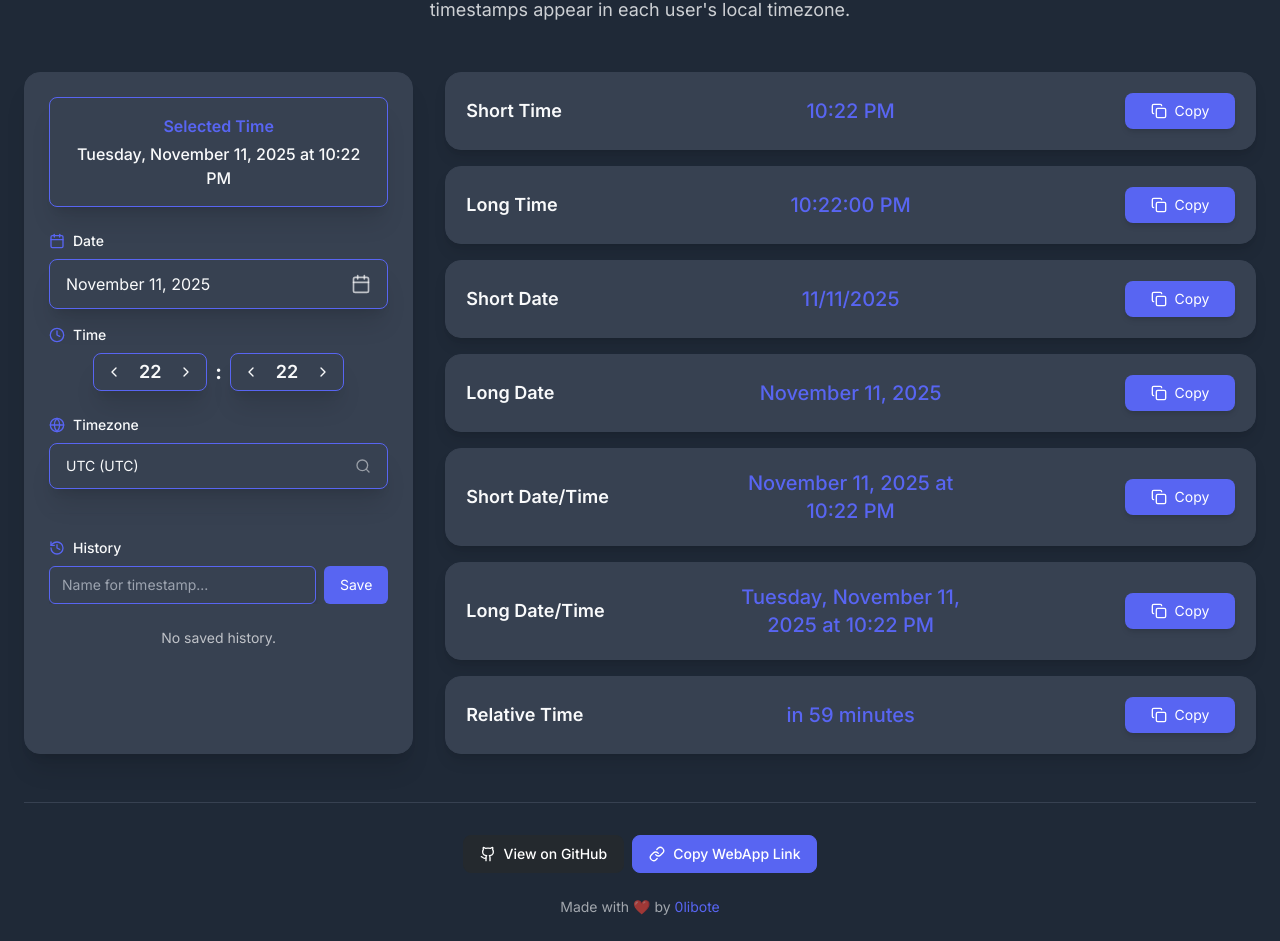
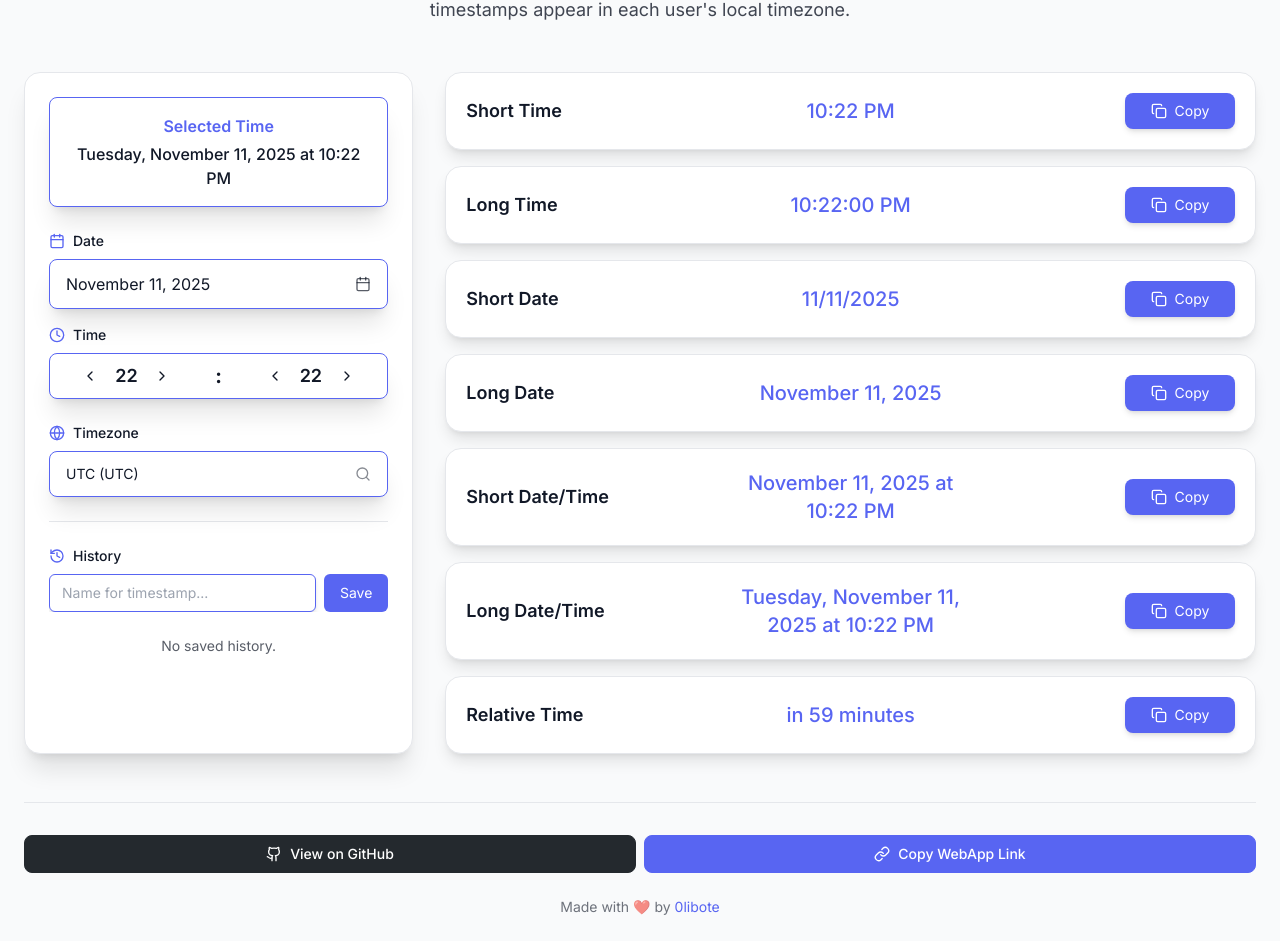
Before and after one commit to 0libote/discord-timestamp, a React (Vite) app: page / in a window 1280 px wide. Shown: the part 173-1114 px from the top of the page. Built offline with nearby package versions, Linux system fonts and the light colour scheme.

Commit message:
12/11/2025

```diff
--- a/index.html
+++ b/index.html
@@ -9,6 +9,13 @@
     <link rel="preconnect" href="https://fonts.googleapis.com">
     <link rel="preconnect" href="https://fonts.gstatic.com" crossorigin>
     <link href="https://fonts.googleapis.com/css2?family=Inter:wght@400;500;600;700&display=swap" rel="stylesheet">
+    <script>
+      if (localStorage.getItem('theme') === 'dark' || (!('theme' in localStorage) && window.matchMedia('(prefers-color-scheme: dark)').matches)) {
+        document.documentElement.classList.add('dark');
+      } else {
+        document.documentElement.classList.remove('dark');
+      }
+    </script>
   </head>
   <body>
     <div id="root"></div>
--- a/src/DiscordTimestampGenerator.jsx
+++ b/src/DiscordTimestampGenerator.jsx
@@ -15,7 +15,11 @@ const DiscordTimestampGenerator = () => {
 
   const [selectedDate, setSelectedDate] = useState(getDefaultTime());
   const [selectedTimezone, setSelectedTimezone] = useState(Intl.DateTimeFormat().resolvedOptions().timeZone);
-  const [theme, setTheme] = useState('dark');
+  const [theme, setTheme] = useState(() => {
+    const savedTheme = localStorage.getItem('theme');
+    if (savedTheme) return savedTheme;
+    return window.matchMedia('(prefers-color-scheme: dark)').matches ? 'dark' : 'light';
+  });
   const [history, setHistory] = useState(() => {
     const savedHistory = localStorage.getItem('timestampHistory');
     return savedHistory ? JSON.parse(savedHistory) : [];
@@ -28,17 +32,14 @@ const DiscordTimestampGenerator = () => {
   const getUnixTimestamp = () => {
     try {
       const d = new Date(selectedDate);
-      const offsetString = new Intl.DateTimeFormat('en', {
-        timeZone: selectedTimezone,
-        timeZoneName: 'longOffset',
-      }).format(d);
-      const offsetMatch = offsetString.match(/GMT([+-]\d+)/);
-      if (offsetMatch) {
-        const offsetHours = parseInt(offsetMatch[1], 10);
-        const dateWithOffset = `${selectedDate}:00.000${offsetHours < 0 ? '-' : '+'}${String(Math.abs(offsetHours)).padStart(2, '0')}:00`;
-        return Math.floor(new Date(dateWithOffset).getTime() / 1000);
-      }
-      return Math.floor(new Date(selectedDate).getTime() / 1000);
+      // Note: The logic for timezone offset calculation can be complex.
+      // This is a simplified approach and might not cover all edge cases.
+      // For robust timezone handling, a library like `date-fns-tz` would be recommended.
+      const dateWithOffset = new Date(d.toLocaleString('en-US', { timeZone: selectedTimezone }));
+      const localDate = new Date(d.toLocaleString('en-US', { timeZone: Intl.DateTimeFormat().resolvedOptions().timeZone }));
+      const diff = localDate.getTime() - dateWithOffset.getTime();
+
+      return Math.floor((d.getTime() - diff) / 1000);
     } catch (e) {
       console.error("Error in getUnixTimestamp:", e);
       return Math.floor(Date.now() / 1000);
@@ -82,19 +83,21 @@ const DiscordTimestampGenerator = () => {
     });
 
   const toggleTheme = () => {
-    setTheme(theme === 'dark' ? 'light' : 'dark');
+    setTheme(prev => (prev === 'dark' ? 'light' : 'dark'));
   };
 
   useEffect(() => {
     if (theme === 'dark') {
       document.documentElement.classList.add('dark');
+      localStorage.setItem('theme', 'dark');
     } else {
       document.documentElement.classList.remove('dark');
+      localStorage.setItem('theme', 'light');
     }
   }, [theme]);
 
   return (
-    <div className="min-h-screen bg-background-light dark:bg-background-dark text-text-light dark:text-text-dark font-sans transition-colors duration-700">
+    <div className="min-h-screen bg-background-light dark:bg-background-dark text-text-light dark:text-text-dark font-sans">
       <Header theme={theme} toggleTheme={toggleTheme} />
 
       <main className="max-w-7xl mx-auto p-4 md:p-6">
--- a/src/components/Controls.jsx
+++ b/src/components/Controls.jsx
@@ -41,7 +41,7 @@ const TimezonePicker = ({ selectedTimezone, setSelectedTimezone, currentTheme })
             animate={{ opacity: 1, y: 0 }}
             exit={{ opacity: 0, y: -10 }}
             transition={{ duration: 0.3 }}
-            className="absolute z-10 mt-2 w-full max-h-60 overflow-y-auto scrollbar-hide bg-card-light dark:bg-card-dark rounded-lg border border-gray-300 dark:border-gray-700 shadow-lg"
+            className="absolute z-10 mt-2 w-full max-h-60 overflow-y-auto scrollbar-hide bg-card-light dark:bg-card-dark rounded-lg border border-discord shadow-lg"
           >
             <div className="p-2">
               <div className="relative">
--- a/src/components/DateTimePicker.jsx
+++ b/src/components/DateTimePicker.jsx
@@ -81,7 +81,7 @@ const DatePickerInput = ({ selectedDate, setSelectedDate, theme }) => {
         whileTap={{ scale: 0.98 }}
       >
         <span>{formattedDateDisplay}</span>
-        <Calendar className="w-5 h-5 text-text-light/70 dark:text-text-dark/70" />
+        <Calendar className="w-4 h-4 text-text-light/70 dark:text-text-dark/70" />
       </motion.button>
 
       <AnimatePresence>
@@ -91,7 +91,7 @@ const DatePickerInput = ({ selectedDate, setSelectedDate, theme }) => {
             animate={{ opacity: 1, y: 0 }}
             exit={{ opacity: 0, y: 10 }}
             transition={{ duration: 0.3 }}
-            className="absolute z-20 mt-2 w-full bg-card-light dark:bg-card-dark rounded-lg shadow-lg border border-gray-300 dark:border-gray-700 p-4"
+            className="absolute z-20 mt-2 w-full bg-card-light dark:bg-card-dark rounded-lg shadow-lg border border-discord p-4"
           >
             {/* Calendar Header */}
             <div className="flex justify-between items-center mb-4">
@@ -200,8 +200,9 @@ const TimePickerInput = ({ selectedDate, setSelectedDate, theme }) => {
         <Clock className="w-4 h-4 mr-2 text-discord" />
         Time
       </label>
-      <div className="flex items-center justify-center gap-2">
-        <div className="flex items-center bg-card-light dark:bg-card-dark rounded-lg border border-discord px-2 py-1 shadow-xl">
+      <div className="flex items-center justify-around bg-card-light dark:bg-card-dark rounded-lg border border-discord px-2 py-2 shadow-xl text-text-light dark:text-text-dark">
+        {/* Hour Input */}
+        <div className="flex items-center">
           <motion.button
             onClick={decrementHour}
             className="p-1 rounded-full hover:bg-discord/20 dark:hover:bg-discord/20 text-text-light dark:text-text-dark"
@@ -238,7 +239,7 @@ const TimePickerInput = ({ selectedDate, setSelectedDate, theme }) => {
         <span className="text-xl font-bold text-text-light dark:text-text-dark">:</span>
 
         {/* Minute Input */}
-        <div className="flex items-center bg-card-light dark:bg-card-dark rounded-lg border border-discord px-2 py-1 shadow-xl">
+        <div className="flex items-center">
           <motion.button
             onClick={decrementMinute}
             className="p-1 rounded-full hover:bg-discord/20 dark:hover:bg-discord/20 text-text-light dark:text-text-dark"
--- a/src/components/Footer.jsx
+++ b/src/components/Footer.jsx
@@ -23,12 +23,11 @@ const Footer = ({ currentTheme }) => {
       className="mt-12 pt-8 border-t border-gray-200 dark:border-gray-700 text-center"
     >
       <div className="flex justify-center items-center gap-2">
-        <div className="relative">
         <motion.a
           href={githubLink}
           target="_blank"
           rel="noopener noreferrer"
-            className="inline-flex items-center justify-center gap-2 bg-github text-white px-4 py-2 rounded-lg transition-colors whitespace-nowrap text-sm font-medium border border-github hover:bg-github-darker flex-1 relative"
+          className="relative inline-flex items-center justify-center gap-2 bg-github text-white px-4 py-2 rounded-lg transition-colors whitespace-nowrap text-sm font-medium border border-github hover:bg-github-darker flex-1"
           whileHover={{ scale: 1.05 }}
           whileTap={{ scale: 0.95 }}
           onMouseEnter={() => setHoveredLink('github')}
@@ -38,7 +37,7 @@ const Footer = ({ currentTheme }) => {
           View on GitHub
           {hoveredLink === 'github' && (
             <motion.div
-              initial={{ opacity: 0, y: -10 }}
+              initial={{ opacity: 0, y: 10 }}
               animate={{ opacity: 1, y: 0 }}
               className="absolute bottom-[calc(100%+8px)] left-1/2 transform -translate-x-1/2 bg-github-darker text-white border border-github rounded-lg px-3 py-2 text-xs font-mono whitespace-nowrap z-10 shadow-lg"
             >
@@ -46,11 +45,9 @@ const Footer = ({ currentTheme }) => {
             </motion.div>
           )}
         </motion.a>
-        </div>
-        <div className="relative">
         <motion.button
           onClick={copyLink}
-            className="inline-flex items-center justify-center gap-2 bg-discord text-white px-4 py-2 rounded-lg transition-colors whitespace-nowrap text-sm font-medium border border-discord hover:bg-discord-darker flex-1 relative"
+          className="relative inline-flex items-center justify-center gap-2 bg-discord text-white px-4 py-2 rounded-lg transition-colors whitespace-nowrap text-sm font-medium border border-discord hover:bg-discord-darker flex-1"
           whileHover={{ scale: 1.05 }}
           whileTap={{ scale: 0.95 }}
           onMouseEnter={() => setHoveredLink('webapp')}
@@ -69,7 +66,7 @@ const Footer = ({ currentTheme }) => {
           )}
           {hoveredLink === 'webapp' && (
             <motion.div
-              initial={{ opacity: 0, y: -10 }}
+              initial={{ opacity: 0, y: 10 }}
               animate={{ opacity: 1, y: 0 }}
               className="absolute bottom-[calc(100%+8px)] left-1/2 transform -translate-x-1/2 bg-discord-darker text-white border border-discord rounded-lg px-3 py-2 text-xs font-mono whitespace-nowrap z-10 shadow-lg"
             >
@@ -77,7 +74,6 @@ const Footer = ({ currentTheme }) => {
             </motion.div>
           )}
         </motion.button>
-                </div>
       </div>
       <p className="mt-6 text-sm text-text-light/60 dark:text-text-dark/60">
         Made with ❤️ by <a href="https://github.com/0libote" target="_blank" rel="noopener noreferrer" className="text-discord hover:underline">0libote</a>
--- a/src/components/TimestampList.jsx
+++ b/src/components/TimestampList.jsx
@@ -61,7 +61,7 @@ const TimestampList = ({ getUnixTimestamp, formatPreview, currentTheme }) => {
                           <div className="text-xl font-medium text-discord">{preview}</div>
                         </div>
 
-                                      <div className="flex justify-center md:justify-end relative">
+                                      <div className="flex justify-center md:justify-end">
                                         <motion.button
                                           onMouseEnter={() => setHoveredTimestamp(type.id)}
                                           onMouseLeave={() => setHoveredTimestamp(null)}
--- a/src/index.css
+++ b/src/index.css
@@ -5,8 +5,8 @@
 @tailwind utilities;
 
 @layer base {
-  html {
-    @apply transition-colors duration-700;
+  *, ::before, ::after {
+    @apply transition-colors duration-300;
   }
   body {
     @apply bg-background-light dark:bg-background-dark;
--- a/tailwind.config.js
+++ b/tailwind.config.js
@@ -35,13 +35,5 @@ export default {
       },
     },
   },
-  plugins: [
-    function ({ addBase }) {
-      addBase({
-        'html': {
-          '@apply transition-colors duration-500': {},
-        },
-      });
-    },
-  ],
+  plugins: [],
 }
```
Lines whose indentation alone changed are shown as unchanged.
